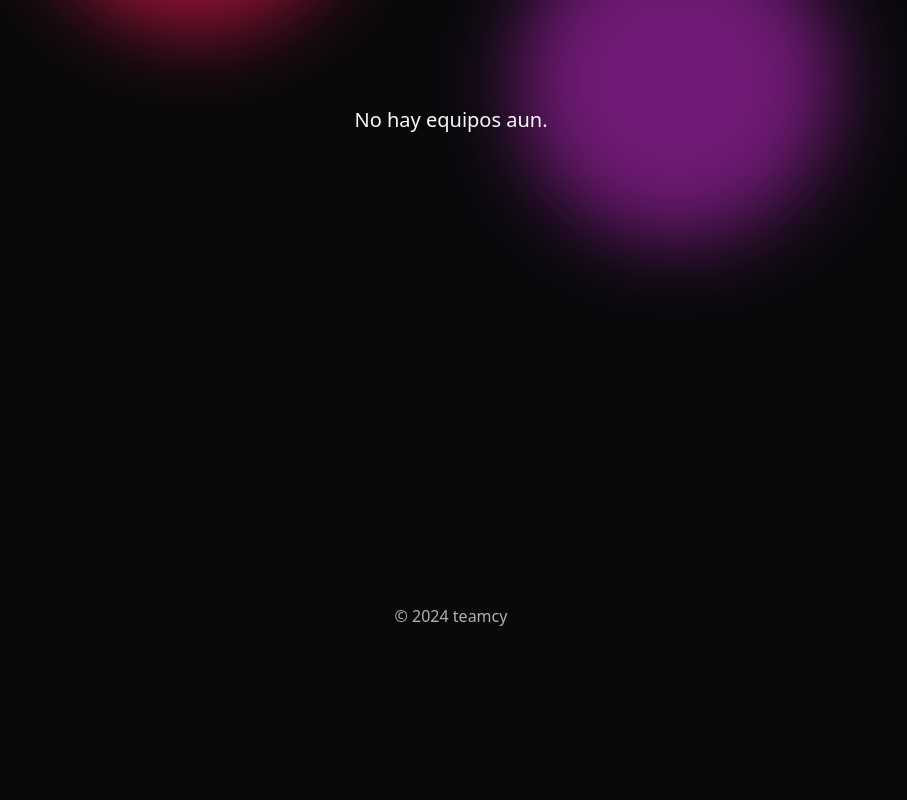
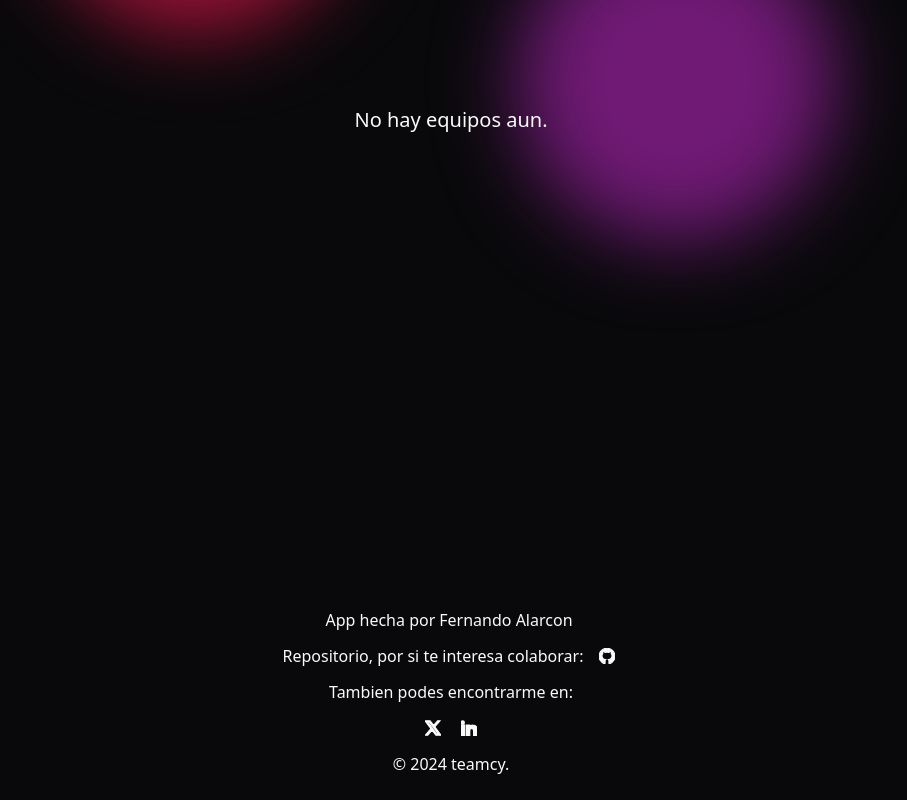
Before and after one commit to feralarcon1995/teamcy, a Next.js app: page /teams in a window 1280 px wide. Shown: the part 484-1284 px from the top of the page, without its empty margins (189-1096 px from the left). Before the commit the page ends 1132 px from the top, so only its background shows below. Built offline with nearby package versions, Linux system fonts and the light colour scheme.

Commit message:
add the sum of the level of each team in the teams page and add a button to clear the list in form

```diff
--- /dev/null
+++ b/src/app/components/Footer.tsx
@@ -0,0 +1,42 @@
+import Link from "next/link";
+
+import LinkedinIcon from "../icons/LinkedinIcon";
+import GithubIcon from "../icons/GithubIcon";
+import XIcon from "../icons/XIcon";
+
+export default function Footer() {
+  return (
+    <footer className="my-6 flex h-full flex-col items-center justify-center gap-3">
+      <p>
+        App hecha por
+        <Link
+          className="hover:text-bold  cursor-pointer p-1 transition-all hover:text-rose-600"
+          href="https://www.linkedin.com/in/feralarcon1995/"
+          target="_blank"
+        >
+          Fernando Alarcon
+        </Link>
+      </p>
+      <Link
+        className="flex items-center justify-center gap-3"
+        href="https://github.com/feralarcon1995/teamcy"
+        target="_blank"
+      >
+        Repositorio, por si te interesa colaborar:
+        <GithubIcon className="cursor-pointer p-1 transition-all hover:rounded-full hover:text-rose-600 hover:ring-1 hover:ring-rose-600 " />
+      </Link>
+      <div className="flex flex-col items-center justify-center gap-3">
+        <p className="text-center">Tambien podes encontrarme en:</p>
+        <div className="flex items-center justify-center gap-3">
+          <Link href="https://twitter.com/medicenferpy" target="_blank">
+            <XIcon className="cursor-pointer p-1 transition-all hover:rounded-full hover:text-rose-600 hover:ring-1 hover:ring-rose-600 " />
+          </Link>
+          <Link href="https://www.linkedin.com/in/feralarcon1995/" target="_blank">
+            <LinkedinIcon className="cursor-pointer p-1 transition-all hover:rounded-full hover:text-rose-600 hover:ring-1 hover:ring-rose-600 " />
+          </Link>
+        </div>
+      </div>
+      <p> © {new Date().getFullYear()} teamcy. </p>
+    </footer>
+  );
+}
--- /dev/null
+++ b/src/app/icons/GithubIcon.tsx
@@ -0,0 +1,25 @@
+import {cn} from "@/lib/utils";
+
+interface GithubIconProps {
+  className?: string;
+}
+
+export default function GithubIcon({className}: GithubIconProps) {
+  return (
+    <svg
+      aria-hidden="true"
+      className={cn("h-6 w-6", className)}
+      fill="currentColor"
+      stroke="currentColor"
+      strokeWidth={1.5}
+      viewBox="0 0 20 20"
+      xmlns="http://www.w3.org/2000/svg"
+    >
+      <path
+        clipRule="evenodd"
+        d="M10 .333A9.911 9.911 0 0 0 6.866 19.65c.5.092.678-.215.678-.477 0-.237-.01-1.017-.014-1.845-2.757.6-3.338-1.169-3.338-1.169a2.627 2.627 0 0 0-1.1-1.451c-.9-.615.07-.6.07-.6a2.084 2.084 0 0 1 1.518 1.021 2.11 2.11 0 0 0 2.884.823c.044-.503.268-.973.63-1.325-2.2-.25-4.516-1.1-4.516-4.9A3.832 3.832 0 0 1 4.7 7.068a3.56 3.56 0 0 1 .095-2.623s.832-.266 2.726 1.016a9.409 9.409 0 0 1 4.962 0c1.89-1.282 2.717-1.016 2.717-1.016.366.83.402 1.768.1 2.623a3.827 3.827 0 0 1 1.02 2.659c0 3.807-2.319 4.644-4.525 4.889a2.366 2.366 0 0 1 .673 1.834c0 1.326-.012 2.394-.012 2.72 0 .263.18.572.681.475A9.911 9.911 0 0 0 10 .333Z"
+        fillRule="evenodd"
+      />
+    </svg>
+  );
+}
--- /dev/null
+++ b/src/app/icons/LinkedinIcon.tsx
@@ -0,0 +1,25 @@
+import {cn} from "@/lib/utils";
+interface LinkedinIconProps {
+  className?: string;
+}
+
+export default function LinkedinIcon({className}: LinkedinIconProps) {
+  return (
+    <svg
+      aria-hidden="true"
+      className={cn("h-6 w-6", className)}
+      fill="currentColor"
+      stroke="currentColor"
+      strokeWidth={1.5}
+      viewBox="0 0 15 15"
+      xmlns="http://www.w3.org/2000/svg"
+    >
+      <path
+        clipRule="evenodd"
+        d="M7.979 5v1.586a3.5 3.5 0 0 1 3.082-1.574C14.3 5.012 15 7.03 15 9.655V15h-3v-4.738c0-1.13-.229-2.584-1.995-2.584-1.713 0-2.005 1.23-2.005 2.5V15H5.009V5h2.97ZM3 2.487a1.5 1.5 0 1 1-3 0 1.5 1.5 0 0 1 3 0Z"
+        fillRule="evenodd"
+      />
+      <path d="M3 5.012H0V15h3V5.012Z" />
+    </svg>
+  );
+}
--- /dev/null
+++ b/src/app/icons/XIcon.tsx
@@ -0,0 +1,23 @@
+import {cn} from "@/lib/utils";
+interface XIconProps {
+  className?: string;
+}
+
+export default function XIcon({className}: XIconProps) {
+  return (
+    <svg
+      aria-hidden="true"
+      className={cn("h-6 w-6", className)}
+      fill="currentColor"
+      stroke="currentColor"
+      strokeWidth={1.5}
+      viewBox="0 0 20 20"
+      xmlns="http://www.w3.org/2000/svg"
+    >
+      <path
+        d="M12.186 8.672 18.743.947h-2.927l-5.005 5.9-4.44-5.9H0l7.434 9.876-6.986 8.23h2.927l5.434-6.4 4.82 6.4H20L12.186 8.672Zm-2.267 2.671L8.544 9.515 3.2 2.42h2.2l4.312 5.719 1.375 1.828 5.731 7.613h-2.2l-4.699-6.237Z"
+        fill="currentColor"
+      />
+    </svg>
+  );
+}
--- a/src/app/layout.tsx
+++ b/src/app/layout.tsx
@@ -3,6 +3,7 @@ import type {Metadata} from "next";
 import {Toaster} from "@/components/ui/sonner";
 
 import "./globals.css";
+import Footer from "./components/Footer";
 
 export const metadata: Metadata = {
   title: "Teamcy - generador de equipos",
@@ -19,9 +20,7 @@ export default function RootLayout({children}: {children: React.ReactNode}) {
         <header className="fade text-center text-xl font-bold leading-[4rem]">Teamcy</header>
         <main className="py-8">{children}</main>
         <Toaster />
-        <footer className="text-center leading-[4rem] opacity-70">
-          © {new Date().getFullYear()} teamcy
-        </footer>
+        <Footer />
       </body>
     </html>
   );
--- a/src/app/page.tsx
+++ b/src/app/page.tsx
@@ -6,13 +6,13 @@ import Teams from "./components/Teams";
 
 export default function Home() {
   return (
-    <section className="relative mx-auto grid	 h-screen place-items-center gap-3 md:gap-8">
+    <section className="relative mx-auto grid	 max-h-full min-h-screen place-items-center gap-3 md:gap-8">
       <div className="m-screen absolute flex w-full items-center justify-center ">
         <div className="triangle-left -top-4 -z-20">
-          <div className="h-80 w-20 max-w-full rounded-full bg-rose-800 blur-2xl sm:w-80	" />
+          <div className="h-80 w-80 max-w-full rounded-full bg-rose-800 blur-2xl" />
         </div>
         <div className="triangle-right top-4 -z-10 ">
-          <div className=" h-80 w-20 max-w-full rounded-full bg-fuchsia-900	blur-2xl sm:w-80	" />
+          <div className=" h-80 w-80 max-w-full rounded-full bg-fuchsia-900	blur-2xl" />
         </div>
       </div>
       <Link
--- a/src/app/store/teams/teams-store.ts
+++ b/src/app/store/teams/teams-store.ts
@@ -10,6 +10,7 @@ interface Store {
   addPlayer: (player: Player) => void;
   removePlayer: (id: string) => void;
   balanceTeams: () => void;
+  clearList: () => void;
 }
 const balanceTeams = (items: Player[]): Team[] => {
   const n = items.length;
@@ -64,6 +65,7 @@ export const useTeamStore = create<Store>()(
 
           return {players: newPlayers};
         }),
+      clearList: () => set({teams: [], players: []}),
       balanceTeams: () => set((state) => ({teams: balanceTeams(state.players)})),
     }),
     {
--- a/src/app/teams/page.tsx
+++ b/src/app/teams/page.tsx
@@ -1,4 +1,6 @@
 "use client";
+import type {Team} from "../interface/interface";
+
 import {useEffect} from "react";
 import Link from "next/link";
 
@@ -12,18 +14,35 @@ export default function TeamsPage() {
     useTeamStore.persist.rehydrate();
   }, []);
 
+  let totalStarsTeam1 = 0;
+  let totalStarsTeam2 = 0;
+
+  if (teams && teams.length > 0) {
+    const sumStars = (team: Team) => {
+      return team.players.reduce((total, player) => total + player.level, 0);
+    };
+
+    if (team1.players && team1.players.length > 0) {
+      totalStarsTeam1 = sumStars(team1);
+    }
+
+    if (team2.players && team2.players.length > 0) {
+      totalStarsTeam2 = sumStars(team2);
+    }
+  }
+
   return (
-    <section className=" relative mx-auto grid h-full w-full grid-cols-1 gap-2  p-2 md:grid-cols-2 md:p-8">
+    <section className=" relative mx-auto grid max-h-full min-h-screen w-full grid-cols-1 place-content-start  justify-items-center gap-2 p-2 md:grid-cols-2 md:p-8">
       <div className="absolute flex h-dvh w-full items-center justify-center">
         <div className="triangle-left -top-4 -z-20">
-          <div className="h-80 w-20 max-w-full rounded-full bg-rose-800 blur-2xl sm:w-80	" />
+          <div className="h-80 w-80 max-w-full rounded-full bg-rose-800 blur-2xl" />
         </div>
         <div className="triangle-right top-4 -z-10 ">
-          <div className=" h-80 w-20 max-w-full rounded-full bg-fuchsia-900	blur-2xl sm:w-80	" />
+          <div className=" h-80 w-80 max-w-full rounded-full bg-fuchsia-900	blur-2xl" />
         </div>
       </div>
       <Link
-        className="fade z-20 py-5 text-xl transition-all hover:text-rose-600 hover:underline hover:underline-offset-2 md:col-span-2"
+        className="fade z-20 h-fit py-5 text-xl transition-all hover:text-rose-600 hover:underline hover:underline-offset-2 md:col-span-2"
         href="/"
       >
         ← Rearmar equipos
@@ -31,9 +50,13 @@ export default function TeamsPage() {
       {teams.length > 0 ? (
         <>
           <article className="fade z-30 w-full rounded-sm border-2 border-white">
-            <h2 className="flex items-center justify-between bg-zinc-900  p-4">
-              Equipo 1 <span>Jugadores: {team1.players.length}</span>
-            </h2>
+            <div className="flex items-center justify-between bg-zinc-900  p-4">
+              <h2>Equipo 1</h2>
+              <div className="flex items-center justify-between gap-4">
+                <span>Jugadores: {team1.players.length}</span> |{" "}
+                <span>★: {totalStarsTeam1 ? totalStarsTeam1 : 0}</span>
+              </div>
+            </div>
             <ul>
               {team1.players.map((player) => (
                 <li
@@ -46,9 +69,13 @@ export default function TeamsPage() {
             </ul>
           </article>
           <article className="fade z-30 w-full rounded-sm border-2 border-white">
-            <h2 className="flex items-center justify-between bg-zinc-900  p-4">
-              Equipo 2 <span>Jugadores: {team2.players.length}</span>
-            </h2>
+            <div className="flex items-center justify-between bg-zinc-900  p-4">
+              <h2>Equipo 2</h2>
+              <div className="flex items-center justify-between gap-4">
+                <span>Jugadores: {team2.players.length}</span> |{" "}
+                <span>★: {totalStarsTeam2 ? totalStarsTeam2 : 0}</span>
+              </div>
+            </div>
             <ul className="">
               {team2.players.map((player) => (
                 <li
```
Also changed, not shown: src/app/components/PlayerForm.tsx (+22 -31 lines), src/app/components/Teams.tsx (+15 -2 lines), .eslintrc.cjs.
